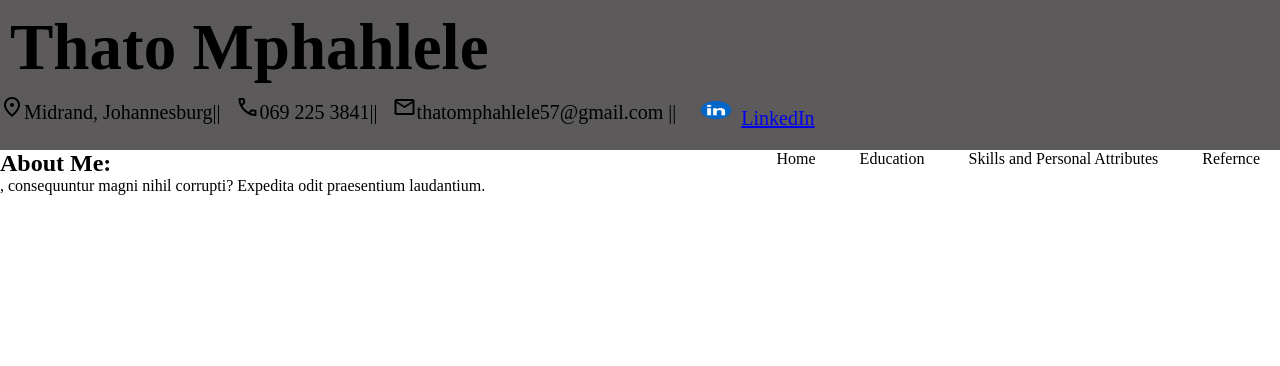
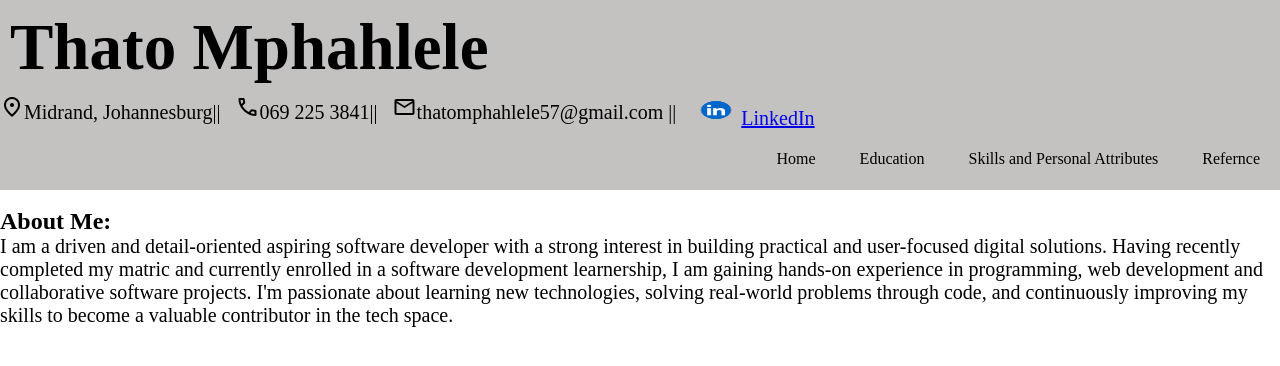
Before and after one commit to Thato50/Portfolio.1, a plain HTML site: page index.html in a window 1280 px wide. Drawn offline with nearby package versions, Linux system fonts and the light colour scheme.

Commit message:
added a 'about me '

```diff
--- a/index.html
+++ b/index.html
@@ -27,9 +27,13 @@
         </nav>
         </div>
     </header>
+    <div class="image">
+        <img src="">
+    </div>
     <div class="container">
         <h2>About Me:</h2>
-        , consequuntur magni nihil corrupti? Expedita odit praesentium laudantium.</p>
+        <p>I am a driven and detail-oriented aspiring software developer with a strong interest in building practical and user-focused digital solutions. Having recently completed my matric and currently enrolled in a software development learnership, I am gaining hands-on experience in programming, web development and collaborative software projects. I'm passionate about learning new technologies, solving real-world problems through code, and continuously improving my skills to become a valuable contributor in the tech space.
+        </p>
     </div>
 </body>
 </html>
--- a/style.CSS
+++ b/style.CSS
@@ -1,8 +1,8 @@
 *{padding: 0;
     margin:0;}
 
-.top{height: 150px;
-    background-color: #5c5a5a;}
+.top{height: 190px;
+    background-color: #c4c1c1;}
 
 h1 {font-size: 65px;
     padding: 10px;}
@@ -22,5 +22,5 @@ nav ul li{display: inline-block;
 nav ul li a {text-decoration: none;
 color:#000}
 
-a:hover{background-color: black;
+a:hover{background-color:#F5F5F5;
 padding: 5px;}
```
